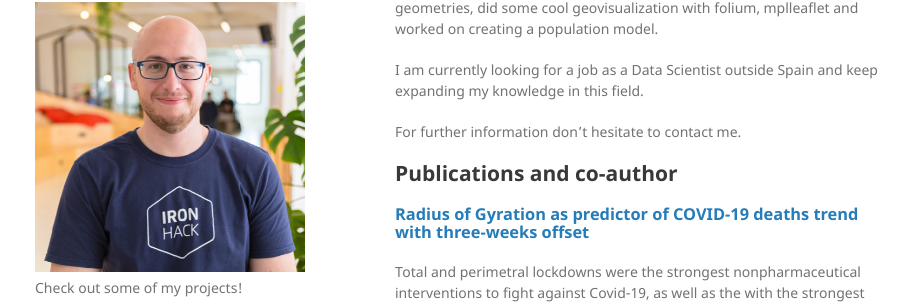
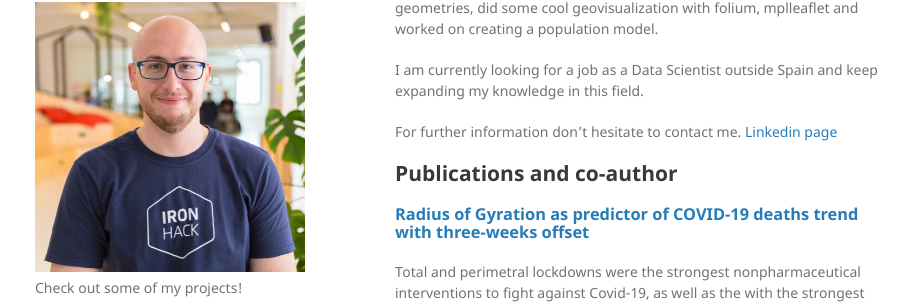
Before and after one commit to jordibayer/jordibayer.github.io, a Jekyll site: the page built from index.md, in a window 1280 px wide and 900 px high, scrolled down 350 px. Shown: the part 138-444 px from the top of the window, without its empty margins (175-1098 px from the left). Built offline with Jekyll 4.4.1, drawn with Linux system fonts in a browser that asks for light colours; our own code applies the rules of GitHub Pages for plain Markdown files.

Commit message:
Fixed typos

```diff
--- a/index.md
+++ b/index.md
@@ -13,6 +13,7 @@ In my most recent experience in Kido Dynamics as a Data Scientist, I acquired kn
 I am currently looking for a job as a Data Scientist outside Spain and keep expanding my knowledge in this field.
 
 For further information don't hesitate to contact me.
+[Linkedin page](https://www.linkedin.com/in/jordibayerespinosa/)
 
 ## Publications and co-author
 
```
